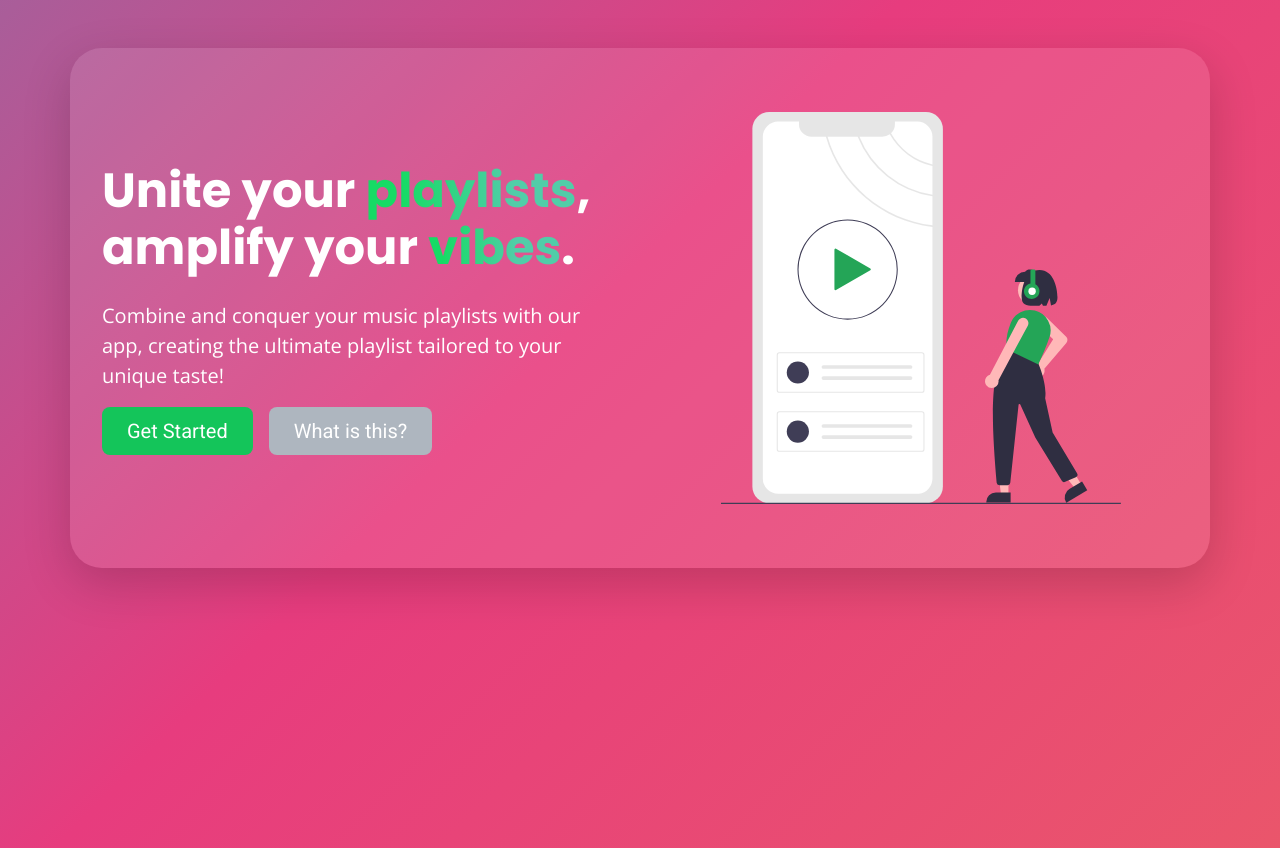
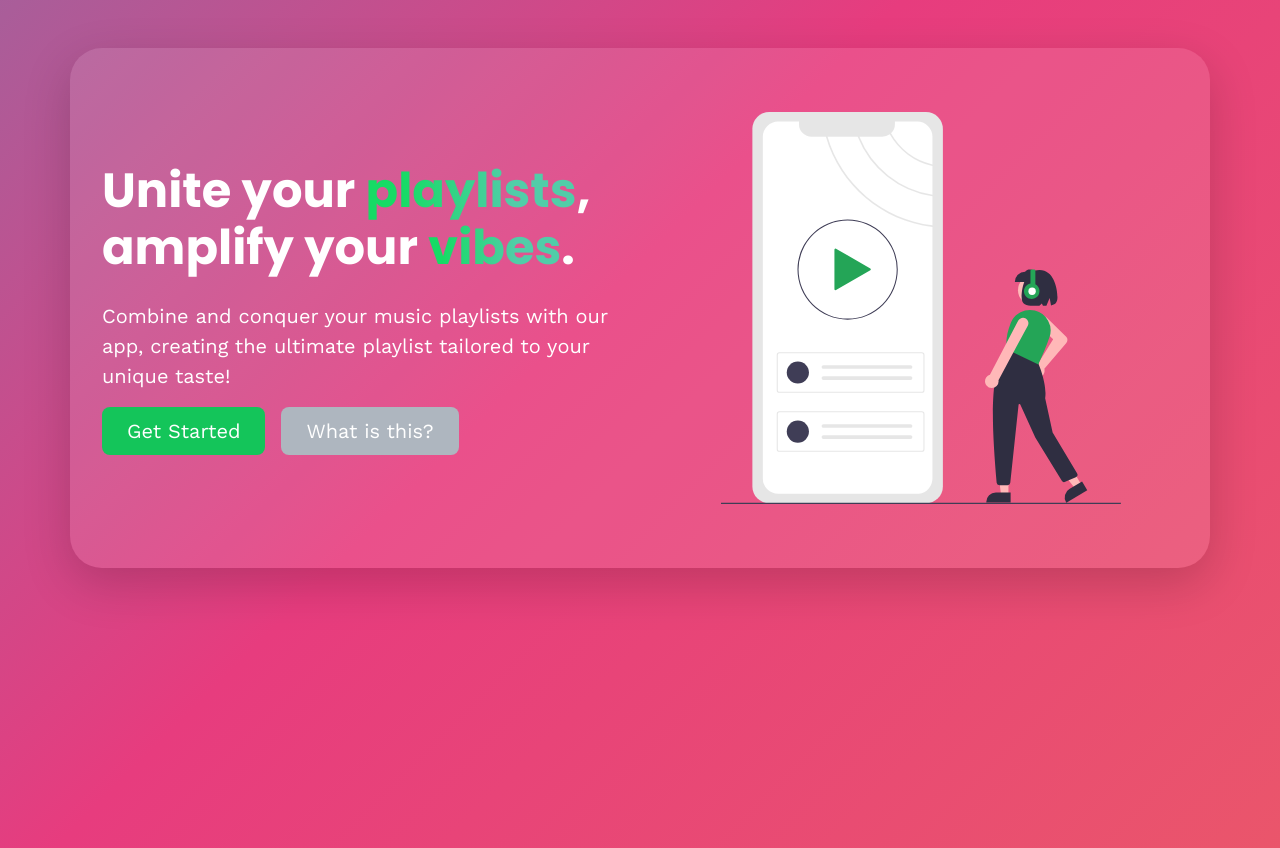
Before and after one commit to nicholasrubright/MyMixtape, a Next.js app in the folder mymixtape-app/: page / in a window 1280 px wide. Built offline with nearby package versions, Linux system fonts and the light colour scheme; no server answers.

Commit message:
new font

```diff
--- a/mymixtape-app/src/components/Home/Jumbotron.tsx
+++ b/mymixtape-app/src/components/Home/Jumbotron.tsx
@@ -1,14 +1,14 @@
 import Link from "next/link";
 import Image from "next/image";
-import { Open_Sans, Poppins } from "next/font/google";
+import { Poppins, Work_Sans } from "next/font/google";
 
 const titleFont = Poppins({
   weight: "700",
   subsets: ["latin"],
 });
 
-const subtitleFont = Open_Sans({
-  weight: "300",
+const subtitleFont = Work_Sans({
+  weight: "400",
   subsets: ["latin"],
 });
 
@@ -37,11 +37,14 @@ export default function Jumbotron() {
           <div className="d-grid gap-2 d-md-flex justify-content-md-start">
             <Link
               href="/mixtape"
-              className="btn btn-getStarted btn-lg px-4 me-md-2"
+              className={`btn btn-getStarted btn-lg px-4 me-md-2 ${subtitleFont.className}`}
             >
               Get Started
             </Link>
-            <Link href="/about" className="btn btn-learnMore btn-lg px-4">
+            <Link
+              href="/about"
+              className={`btn btn-learnMore btn-lg px-4 ${subtitleFont.className}`}
+            >
               What is this?
             </Link>
           </div>
```
